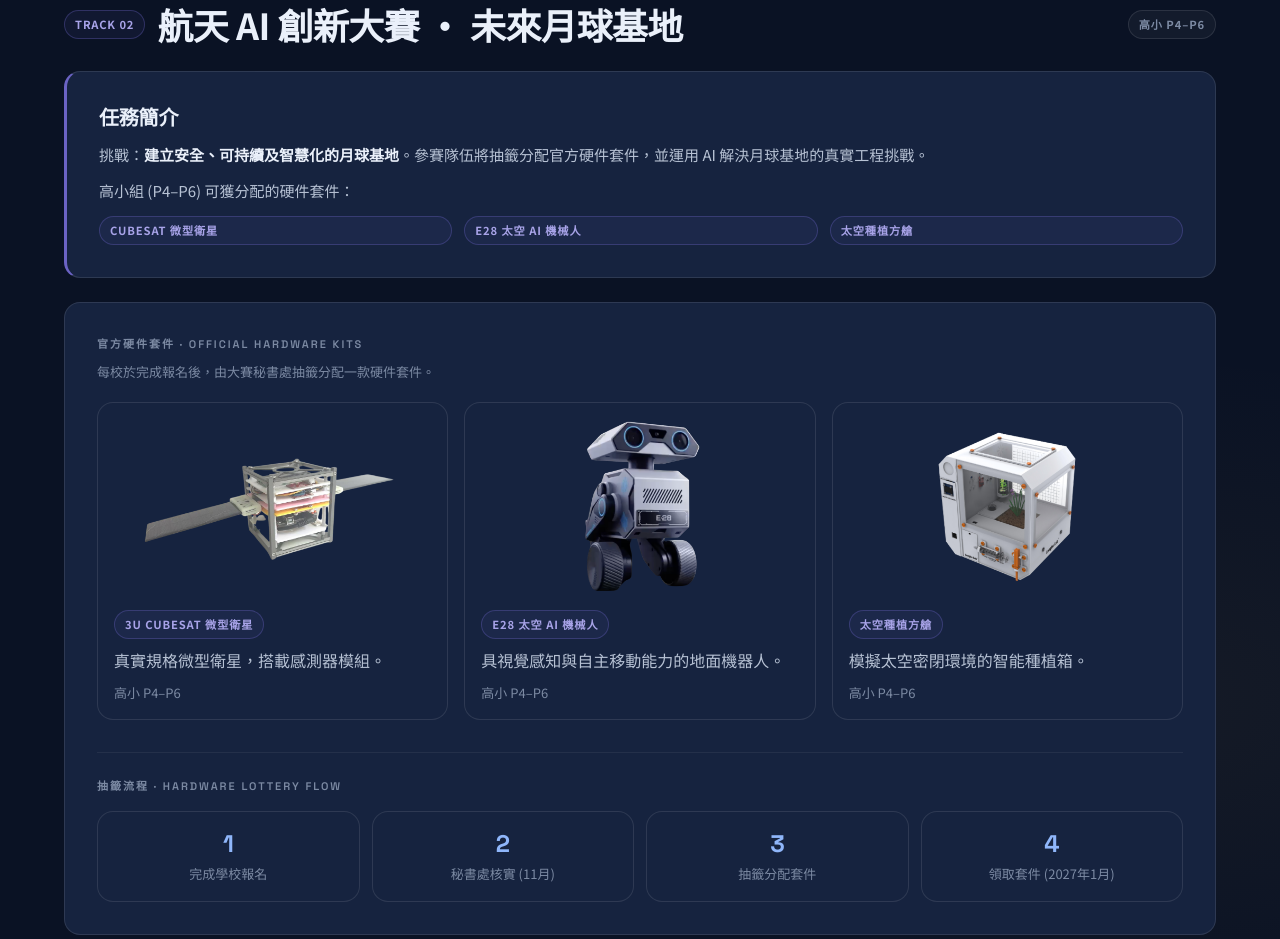
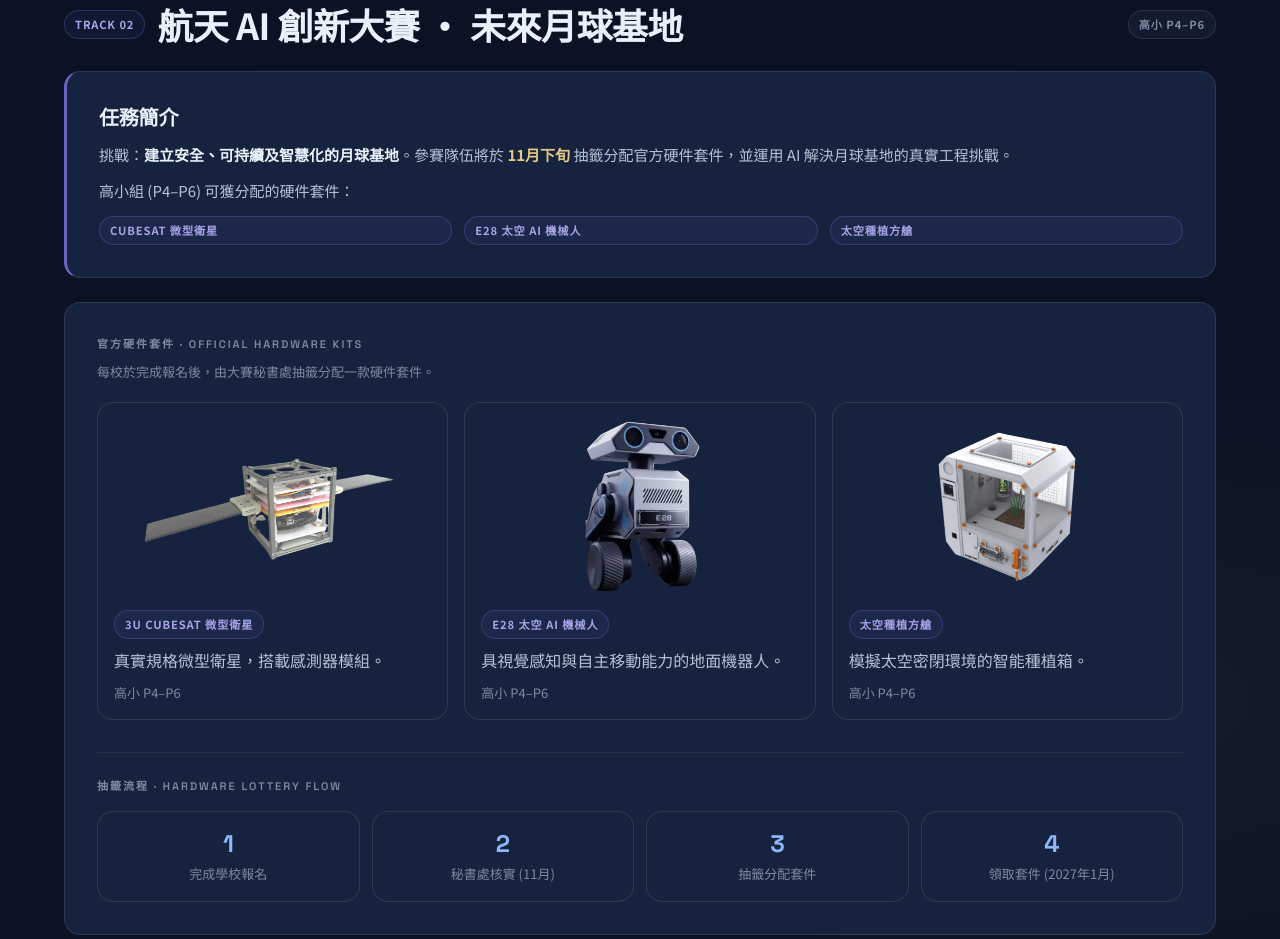
Before and after one commit to oneup24/HKATA_AI_COM, a plain HTML site: page primary.html in a window 1280 px wide. Shown: the part 1295-2234 px from the top of the page. Drawn offline with nearby package versions, Linux system fonts and the light colour scheme.

Commit message:
feat(intro): add 11月下旬 timing to hardware-kit lottery text
Both primary.html and secondary.html 任務簡介 paragraphs now read:
'參賽隊伍將於 11月下旬 抽籤分配官方硬件套件' — making it clear that
the official hardware kit lottery + dispatch begins in late November.

```diff
--- a/primary.html
+++ b/primary.html
@@ -152,7 +152,7 @@
 
                 <div class="card card-s p-8 mb-6">
                     <h3 class="h3 mb-3">任務簡介</h3>
-                    <p class="body mb-3">挑戰：<strong class="text-[var(--text-hi)]">建立安全、可持續及智慧化的月球基地</strong>。參賽隊伍將抽籤分配官方硬件套件，並運用 AI 解決月球基地的真實工程挑戰。</p>
+                    <p class="body mb-3">挑戰：<strong class="text-[var(--text-hi)]">建立安全、可持續及智慧化的月球基地</strong>。參賽隊伍將於 <strong class="text-[var(--gold-300)]">11月下旬</strong> 抽籤分配官方硬件套件，並運用 AI 解決月球基地的真實工程挑戰。</p>
                     <p class="body">高小組 (P4–P6) 可獲分配的硬件套件：</p>
                     <ul class="mt-3 grid sm:grid-cols-3 gap-3 body">
                         <li class="chip chip-s">CubeSat 微型衛星</li>
```
Also changed, not shown: secondary.html (+1 -1 lines).
